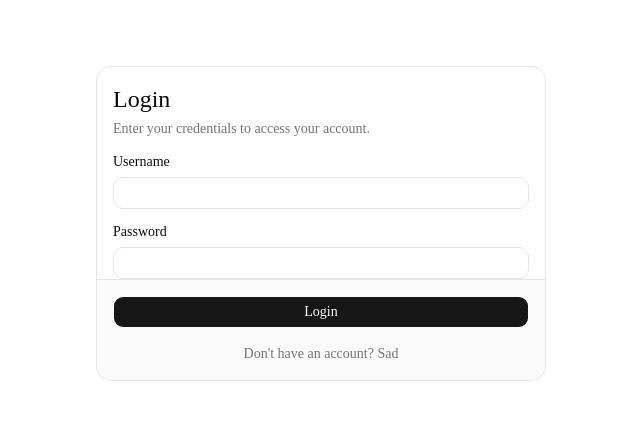
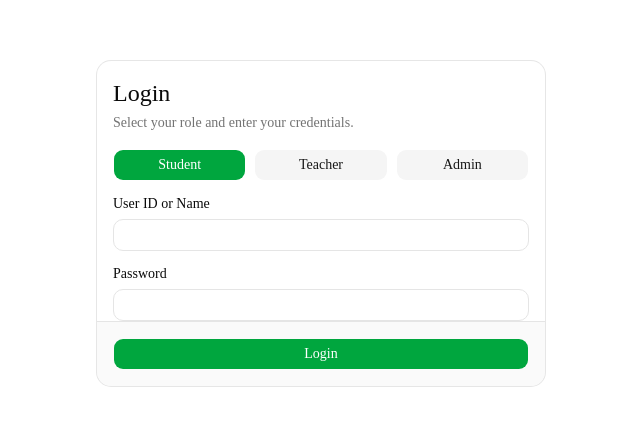
Before and after one commit to Nnel27/NFrontend-Project, a Next.js app: page /login in a window 1280 px wide. Shown: the part 177-602 px from the top of the page, without its empty margins (319-959 px from the left). Built offline with nearby package versions, Linux system fonts and the light colour scheme; no server answers.

Commit message:
updated commit

```diff
--- a/app/login/page.tsx
+++ b/app/login/page.tsx
@@ -19,31 +19,42 @@ import {
   CardTitle,
 } from "@/components/ui/card";
 
+
 interface LoginResponse {
   accessToken: string;
   refreshToken?: string;
 }
 
+
+type Role = "student" | "teacher" | "admin";
+
+
 export default function LoginPage() {
   const router = useRouter();
   const { isChecking } = useAuthGuard({ requireAuth: false });
-  const [username, setUsername] = useState("");
+  const [user_id, setUsername] = useState("");
   const [password, setPassword] = useState("");
+  const [role, setRole] = useState<Role>("student"); // Default selected role
   const [error, setError] = useState("");
   const [loading, setLoading] = useState(false);
 
+
   if (isChecking) return null;
+
 
   const handleLogin = async (e: React.FormEvent) => {
     e.preventDefault();
     setError("");
     setLoading(true);
 
+
     try {
+      // Include the selected role in the request body if your backend expects it
       const data = await apiClient<LoginResponse>("/auth/login", {
         method: "POST",
-        body: JSON.stringify({ username, password }),
+        body: JSON.stringify({ user_id, password, role }),
       });
+
 
       setTokens(data.accessToken, data.refreshToken);
       router.push(CONFIG.ROUTES.DASHBOARD);
@@ -54,12 +65,13 @@ export default function LoginPage() {
     }
   };
 
+
   return (
     <div className="flex min-h-screen items-center justify-center p-4 bg-background">
       <Card className="w-full max-w-md">
         <CardHeader>
           <CardTitle className="text-2xl">Login</CardTitle>
-          <CardDescription>Enter your credentials to access your account.</CardDescription>
+          <CardDescription>Select your role and enter your credentials.</CardDescription>
         </CardHeader>
         <form onSubmit={handleLogin}>
           <CardContent className="space-y-4">
@@ -68,12 +80,39 @@ export default function LoginPage() {
                 {error}
               </div>
             )}
+
+
+            {/* Role Selection Buttons */}
             <div className="space-y-2">
-              <Label htmlFor="username">Username</Label>
+              <div className="grid grid-cols-3 gap-2">
+                {(["student", "teacher", "admin"] as Role[]).map((r) => {
+
+                  let Color = "bg-primary text-primary-foreground capitalize";
+                   if (r === "student") Color = "bg-green-600 hover:bg-green-700 text-white capitalize";
+                   if (r === "teacher") Color = "bg-green-600 hover:bg-green-700 text-white capitalize";
+                   if (r === "admin") Color = "bg-green-600 hover:bg-green-700 text-white capitalize"
+
+                  return(
+                  <Button
+                    key={r}
+                    type="button"
+                    className={role === r ? Color : "bg-secondary text-secondary-foreground hover:bg-secondary/80 capitalize"}
+                    onClick={() => setRole(r)}
+                  >
+                    {r}
+                  </Button>
+                  );
+                })}
+              </div>
+            </div>
+
+
+            <div className="space-y-2">
+              <Label htmlFor="user_id">User ID or Name</Label>
               <Input
-                id="username"
+                id="user_id"
                 type="text"
-                value={username}
+                value={user_id}
                 onChange={(e) => setUsername(e.target.value)}
                 required
               />
@@ -90,12 +129,10 @@ export default function LoginPage() {
             </div>
           </CardContent>
           <CardFooter className="flex flex-col gap-4">
-            <Button type="submit" className="w-full" disabled={loading}>
-              {loading ? "Logging in..." : "Login"}
+            <Button type="submit" className="w-full bg-green-600 hover:bg-yellow-500 text-white" disabled={loading}>
+              {loading ? "Logging in..." : 'Login'
+              }
             </Button>
-            <p className="text-sm text-center text-muted-foreground">
-              Don't have an account? Sad{" "}
-            </p>
           </CardFooter>
         </form>
       </Card>
```
